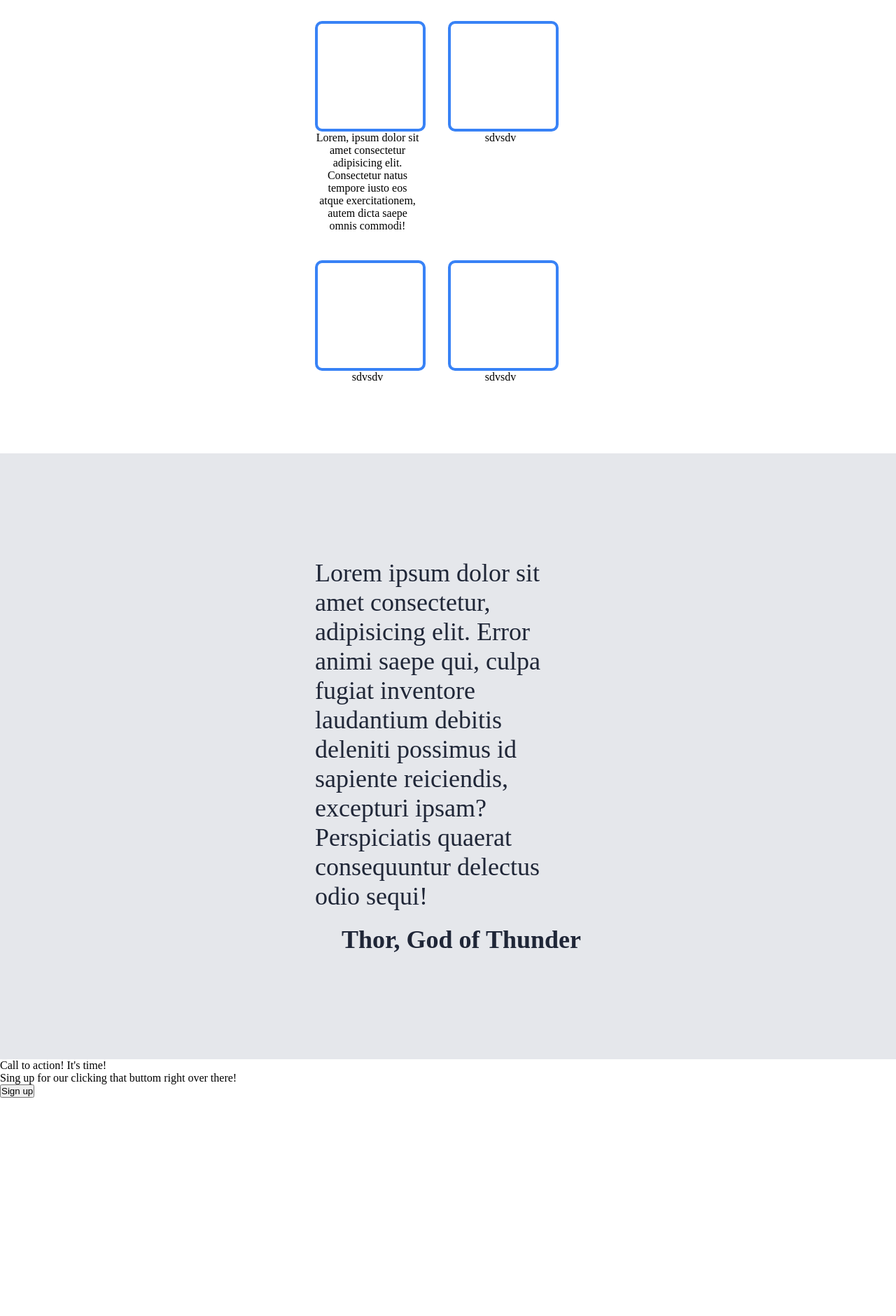
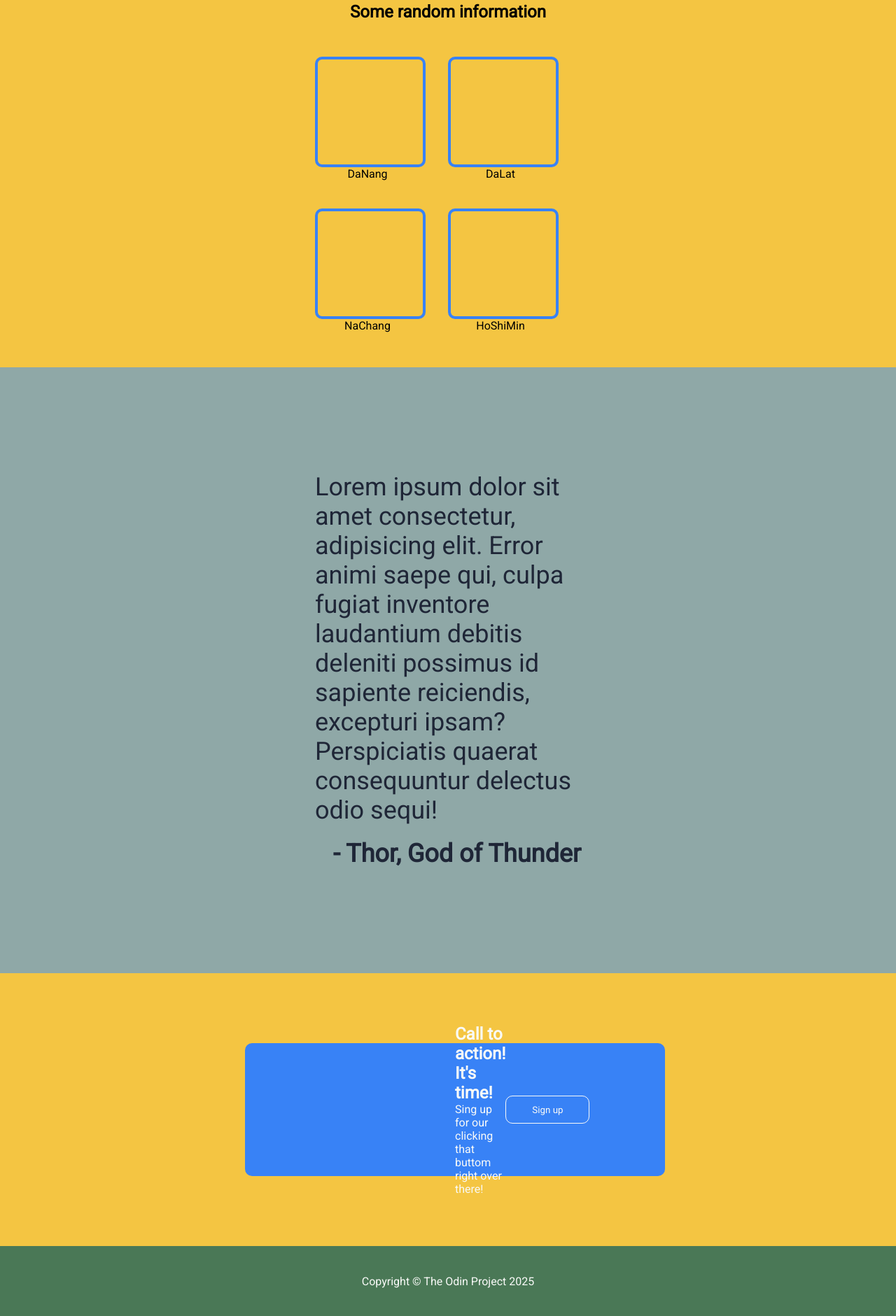
Before and after one commit to nuartxt/landing-page, a plain HTML site: page index.html in a window 1280 px wide. Shown: the part 689-2570 px from the top of the page at 70% size. Before the commit the page ends 2258 px from the top, so only its background shows below. Drawn offline with Linux system fonts and the light colour scheme.

Commit message:
Add Vietnam style for all website

```diff
--- a/index.html
+++ b/index.html
@@ -5,6 +5,7 @@
     <meta charset="UTF-8">
     <meta name="viewport" content="width=device-width, initial-scale=1.0">
     <link rel="stylesheet" href="main.css">
+    <link href="https://fonts.googleapis.com/css2?family=Roboto&display=swap" rel="stylesheet">
     <title>Landing Page</title>
 </head>
 
@@ -22,7 +23,7 @@
         </header>
         <div class="logo-photo">
             <div class="left-side">
-                <h1>This website is<br />awasome</h1>
+                <h1>Welcome to<br />Vietnam</h1>
                 <p>This website has some subtext that goes under the
                     main title. It's a smaller font and the color is lower
                     contrast</p>
@@ -38,21 +39,28 @@
             <h2>Some random information</h2>
             <ul class="card_side">
                 <li class="card">
-                    <div class="box"></div>
-                    <p>Lorem, ipsum dolor sit amet consectetur adipisicing elit. Consectetur natus tempore iusto eos
-                        atque exercitationem, autem dicta saepe omnis commodi!</p>
+                    <div class="box">
+                        <img src="" alt="">
+                    </div>
+                    <p>DaNang</p>
                 </li>
                 <li class="card">
-                    <div class="box"></div>
-                    <p>sdvsdv</p>
+                    <div class="box">
+                        <img src="" alt="">
+                    </div>
+                    <p>DaLat</p>
                 </li>
                 <li class="card">
-                    <div class="box"></div>
-                    <p>sdvsdv</p>
+                    <div class="box">
+                        <img src="" alt="">
+                    </div>
+                    <p>NaChang</p>
                 </li>
                 <li class="card">
-                    <div class="box"></div>
-                    <p>sdvsdv</p>
+                    <div class="box">
+                        <img src="" alt="">
+                    </div>
+                    <p>HoShiMin</p>
                 </li>
             </ul>
         </div>
@@ -64,18 +72,23 @@
                 laudantium debitis deleniti possimus id sapiente reiciendis, excepturi ipsam? Perspiciatis quaerat
                 consequuntur delectus odio sequi!
             </p>
-            <p class="p2">Thor, God of Thunder</p>
+            <p class="p2">- Thor, God of Thunder</p>
         </div>
     </div>
     <div class="conteiner_4">
-        <div>
-            <p>Call to action! It's time!</p>
-            <p>Sing up for our  clicking that buttom right over there!</p>
-        </div>
-        <div>
-            <button>Sign up</button>
+        <div class="auto_box">
+            <div>
+                <p style="font-size: 24px;"><b>Call to action! It's time!</b></p>
+                <p>Sing up for our clicking that buttom right over there!</p>
+            </div>
+            <div>
+                <button>Sign up</button>
+            </div>
         </div>
     </div>
+    <footer>
+        <p>Copyright © The Odin Project 2025</p>
+    </footer>
 </body>
 
 </html>
--- a/main.css
+++ b/main.css
@@ -1,6 +1,7 @@
 * {
     margin: 0;
     padding: 0;
+    font-family: 'Roboto', sans-serif;
 }
 
 ul {
@@ -12,8 +13,8 @@ ul {
 .conteiner_1 {
     padding: 16px 350px;
     height: 70vh;
-    background-color: #1f2637;
-    color: #f9faf8;
+    background-color: #4A7856;
+    color: #F5F1EB;
     display: flex;
     flex-direction: column;
 }
@@ -48,7 +49,6 @@ header {
     border-radius: 10px;
     background-color: #3882f6;
     color: #f9faf8;
-
 }
 
 .left-side p {
@@ -67,15 +67,17 @@ header {
 
 
 .conteiner_2 {
-    padding: 0px 450px;
+    background-color:#F4C542;
+    padding: 50px 450px;
+    /* margin-bottom: 100px; */
+
 }
 
 .information {
     display: flex;
     flex-direction: column;
     align-items: center;
-    margin-bottom: 100px;
-
+    justify-content: center;
 }
 
 .information h2 {
@@ -101,7 +103,7 @@ header {
 
 .conteiner_3 {
     padding: 150px 450px;
-    background-color: #e5e7eb;
+    background-color: #8FA8A7;
 }
 
 .quote {
@@ -109,12 +111,47 @@ header {
     color: #1f2637;
 }
 
-.p1{
+.p1 {
     font-weight: 300;
 }
 
-.p2{
+.p2 {
     font-weight: 900;
     margin-top: 20px;
     text-align: end;
 }
+
+.conteiner_4 {
+    padding: 100px 350px;
+    background-color: #F4C542;
+}
+
+.auto_box {
+    height: 90px;
+    border-radius: 10px;
+    background-color: #3882f6;
+    padding: 50px 300px;
+    display: flex;
+    align-items: center;
+    justify-content: space-between;
+    color: #f9faf8;
+}
+
+.auto_box button {
+    width: 120px;
+    height: 40px;
+    border: 1px solid #f9faf8;
+    border-radius: 10px;
+    background-color:#3882f6;
+    color: #f9faf8;
+}
+
+footer{
+    display: flex;
+    justify-content: center;
+    align-items: center;
+    color: #f9faf8;
+    /* width: auto; */
+    height: 100px;
+    background-color: #4A7856;
+}
```
